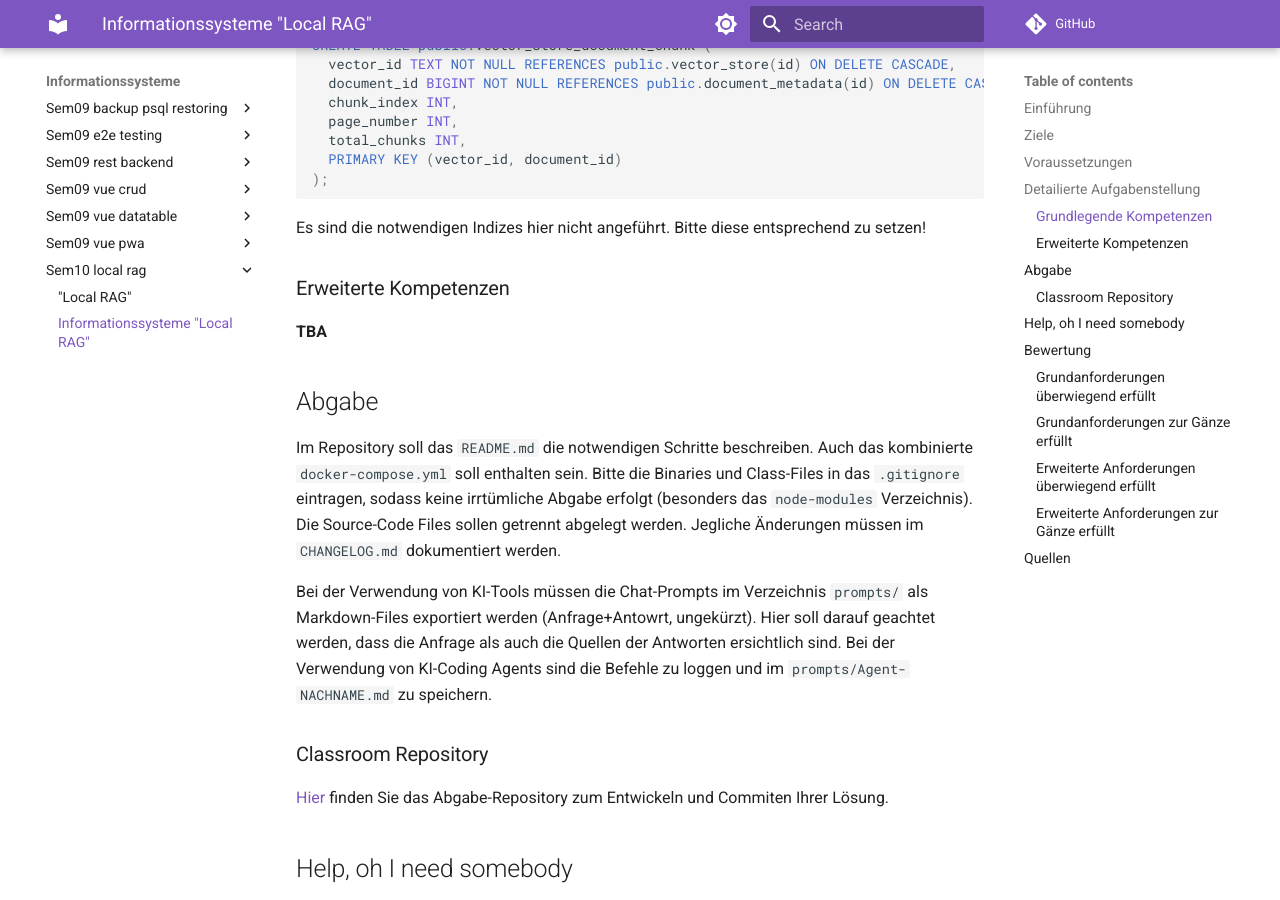
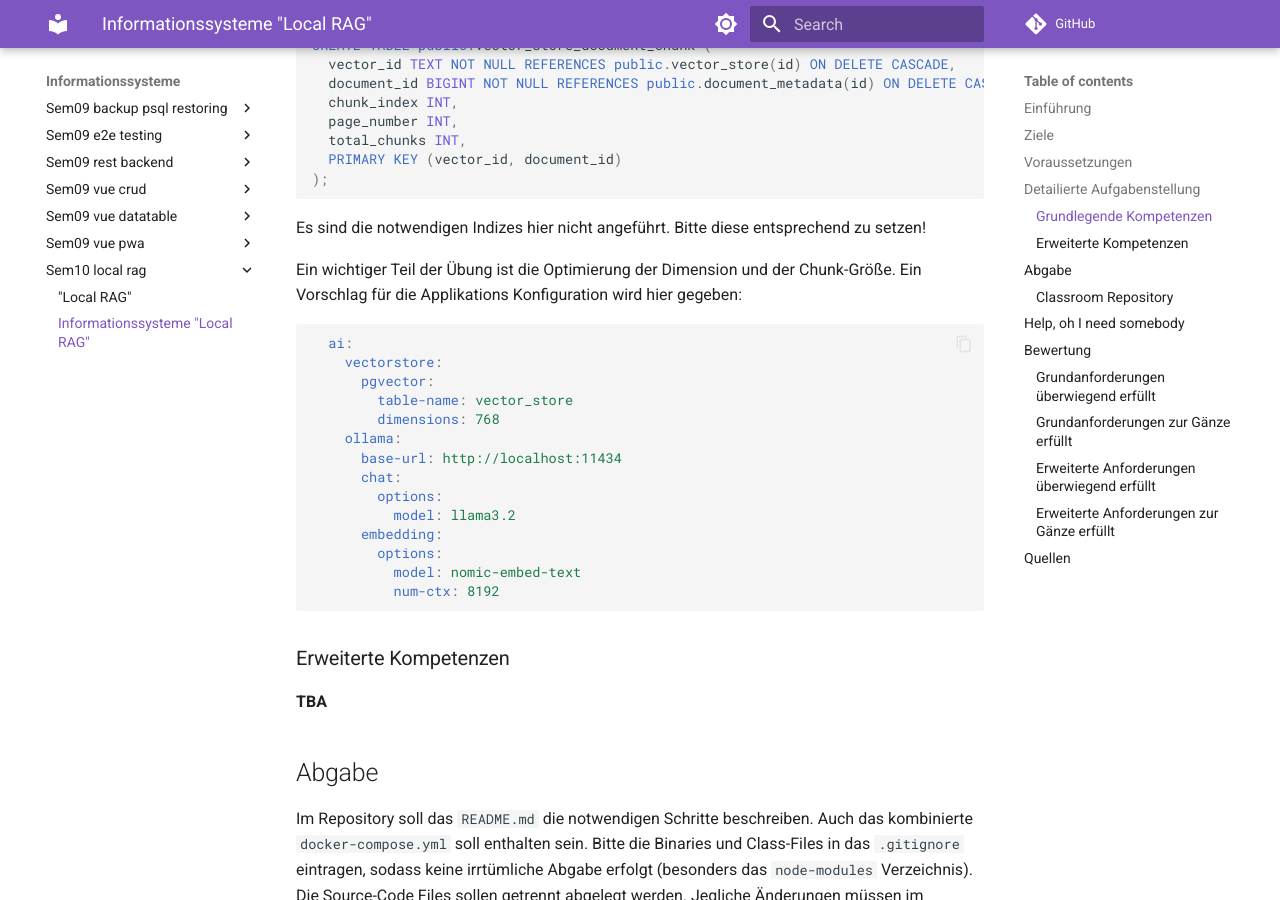
Before and after one commit to TGM-HIT/insy-exercises, an MkDocs documentation site: the page built from docs/informationssysteme_/sem10_local_rag/TASK.md, in a window 1280 px wide and 900 px high, scrolled down 2069 px. Built offline with MkDocs 1.6.1 and Material for MkDocs 9.7.7, drawn with Linux system fonts in a browser that asks for light colours; comment, search, counter and statistics services are not loaded.

Commit message:
application yml

````diff
--- a/docs/informationssysteme_/sem10_local_rag/TASK.md
+++ b/docs/informationssysteme_/sem10_local_rag/TASK.md
@@ -59,7 +59,24 @@ CREATE TABLE public.vector_store_document_chunk (
 ```
 Es sind die notwendigen Indizes hier nicht angeführt. Bitte diese entsprechend zu setzen!
 
+Ein wichtiger Teil der Übung ist die Optimierung der Dimension und der Chunk-Größe. Ein Vorschlag für die Applikations Konfiguration wird hier gegeben:
 
+```yml
+  ai:
+    vectorstore:
+      pgvector:
+        table-name: vector_store
+        dimensions: 768
+    ollama:
+      base-url: http://localhost:11434
+      chat:
+        options:
+          model: llama3.2
+      embedding:
+        options:
+          model: nomic-embed-text
+          num-ctx: 8192
+```
 
 ### Erweiterte Kompetenzen
 **TBA**
````
